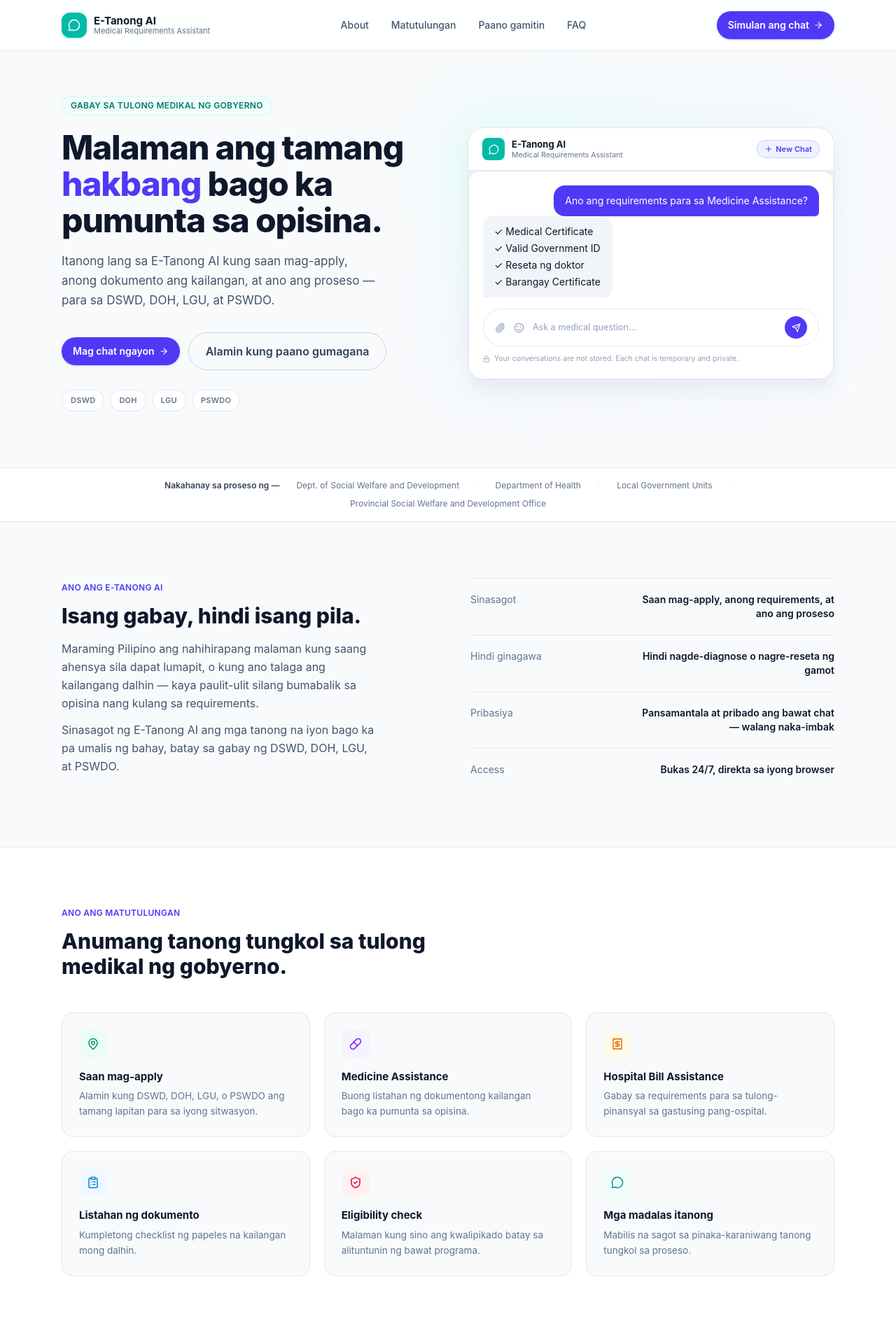
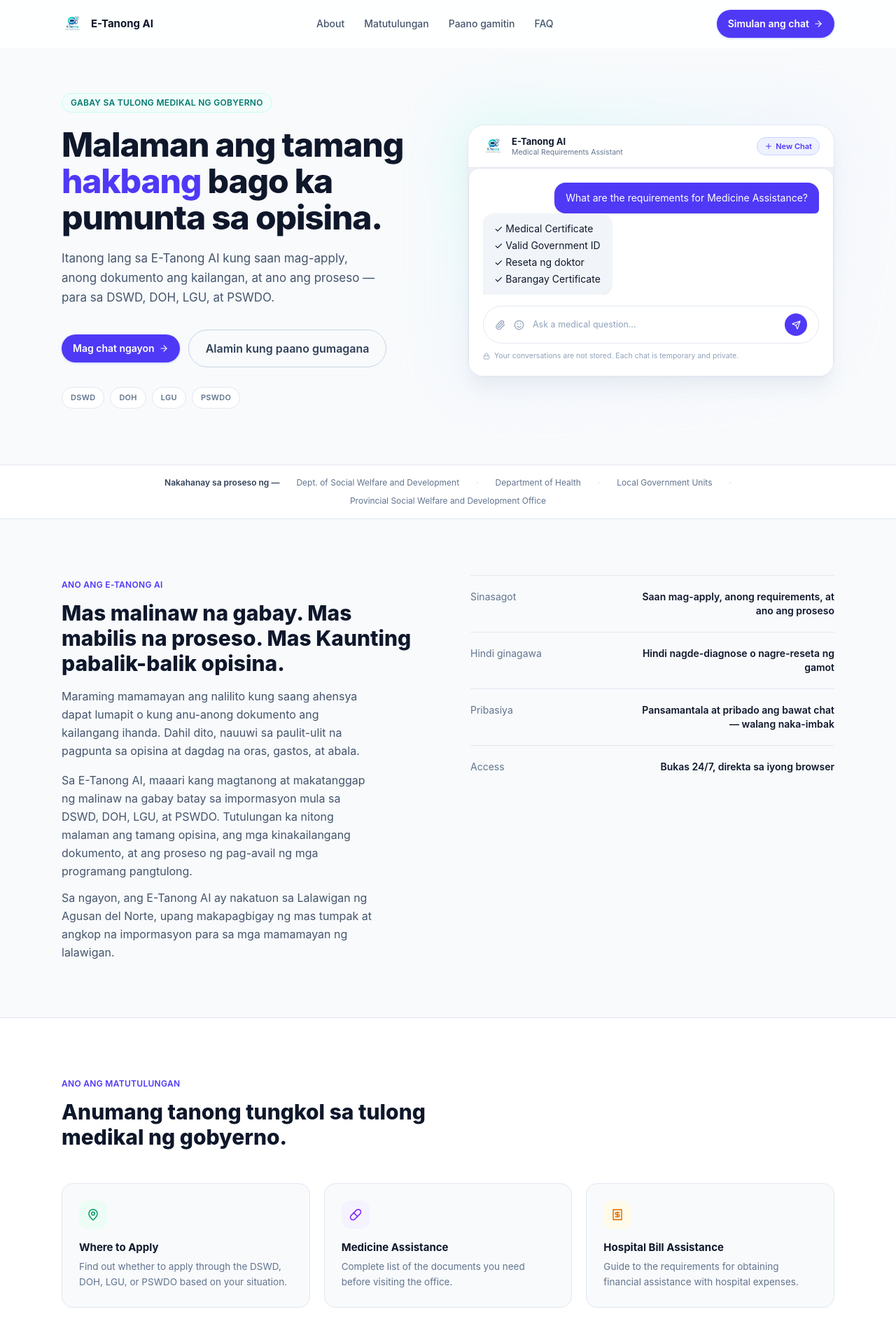
Before and after one commit to janrelle24/ai-inquiry-assistant, a React app in the folder frontend/: page / in a window 1280 px wide. Shown: the top 1888 px of the page at 70% size. Built offline with nearby package versions, Linux system fonts and the light colour scheme; the HTML template or start-up script is replaced by a standard one.

Commit message:
suggested question send into chat

```diff
--- a/frontend/src/pages/Home.jsx
+++ b/frontend/src/pages/Home.jsx
@@ -35,6 +35,7 @@ function Home() {
                 isOpen={sidebarOpen}
                 onClose={() => setSidebarOpen(false)}
                 onNewChat={handleNewChat}
+                onSuggestion={sendMessage}
             />
 
             <div className="flex flex-1 flex-col">
--- a/frontend/src/pages/LandingPage.jsx
+++ b/frontend/src/pages/LandingPage.jsx
@@ -1,5 +1,6 @@
 import { useState, useEffect } from "react";
 import { useNavigate } from "react-router-dom";
+import logo from "../assets/E-Tanong.png";
 import {
     MessageCircle,
     Send,
@@ -17,10 +18,16 @@ import {
     Plus,
     ArrowRight,
     Loader2,
+    Menu,
+    X,
+    Info,
+    HelpCircle,
+    ListOrdered,
+    MessageCircleQuestion,
 } from "lucide-react";
 const conversations = [
     {
-        question: "Ano ang requirements para sa Medicine Assistance?",
+        question: "What are the requirements for Medicine Assistance?",
         answer: [
         "Medical Certificate",
         "Valid Government ID",
@@ -29,36 +36,36 @@ const conversations = [
         ]
     },
     {
-        question: "Saan ako mag-a-apply?",
+        question: "Where should I apply?",
         answer: [
-        "Depende sa iyong sitwasyon.",
-        "Maaaring DSWD, DOH, LGU, o PSWDO."
+        "It depends on your situation.",
+        "You may need to apply through the DSWD, DOH, LGU, or PSWDO."
         ]
     },
     {
-        question: "Libre ba ang serbisyo?",
+        question: "Is the service free?",
         answer: [
-        "Oo.",
-        "Libre ang paggamit ng E-Tanong AI."
+        "Yes.",
+        "E-Tanong AI is free to use."
         ]
     }
 ];
 
 const suggestions = [
-    { icon: CheckCircle2, color: "text-emerald-600 bg-emerald-50", text: "Ano ang mga programang inaalok ng DSWD, DOH, LGU, at PSWDO?" },
-    { icon: Pill, color: "text-violet-600 bg-violet-50", text: "Ano ang requirements para sa Medicine Assistance?" },
-    { icon: Receipt, color: "text-amber-600 bg-amber-50", text: "Ano ang requirements para sa Hospital Bill Assistance?" },
-    { icon: ClipboardCheck, color: "text-sky-600 bg-sky-50", text: "Anong mga dokumento ang kailangan para mag-apply?" },
-    { icon: ShieldCheck, color: "text-rose-600 bg-rose-50", text: "Sino ang kwalipikado sa tulong medikal ng gobyerno?" },
+    { icon: CheckCircle2, color: "text-emerald-600 bg-emerald-50", text: "What medical assistance programs are offered by DSWD, DOH, LGU, and PSWDO?" },
+    { icon: Pill, color: "text-violet-600 bg-violet-50", text: "What are the requirements for  Medicine Assistance?" },
+    { icon: Receipt, color: "text-amber-600 bg-amber-50", text: "What are the requirements for Hospital Bill Assistance?" },
+    { icon: ClipboardCheck, color: "text-sky-600 bg-sky-50", text: "What documents are required to apply for assistance?" },
+    { icon: ShieldCheck, color: "text-rose-600 bg-rose-50", text: "Who is eligible for government assistance?" },
 ];
 
 const capabilities = [
-    { icon: MapPin, color: "text-emerald-600 bg-emerald-50", title: "Saan mag-apply", desc: "Alamin kung DSWD, DOH, LGU, o PSWDO ang tamang lapitan para sa iyong sitwasyon." },
-    { icon: Pill, color: "text-violet-600 bg-violet-50", title: "Medicine Assistance", desc: "Buong listahan ng dokumentong kailangan bago ka pumunta sa opisina." },
-    { icon: Receipt, color: "text-amber-600 bg-amber-50", title: "Hospital Bill Assistance", desc: "Gabay sa requirements para sa tulong-pinansyal sa gastusing pang-ospital." },
-    { icon: ClipboardList, color: "text-sky-600 bg-sky-50", title: "Listahan ng dokumento", desc: "Kumpletong checklist ng papeles na kailangan mong dalhin." },
-    { icon: ShieldCheck, color: "text-rose-600 bg-rose-50", title: "Eligibility check", desc: "Malaman kung sino ang kwalipikado batay sa alituntunin ng bawat programa." },
-    { icon: MessageCircle, color: "text-teal-600 bg-teal-50", title: "Mga madalas itanong", desc: "Mabilis na sagot sa pinaka-karaniwang tanong tungkol sa proseso." },
+    { icon: MapPin, color: "text-emerald-600 bg-emerald-50", title: "Where to Apply", desc: "Find out whether to apply through the DSWD, DOH, LGU, or PSWDO based on your situation." },
+    { icon: Pill, color: "text-violet-600 bg-violet-50", title: "Medicine Assistance", desc: "Complete list of the documents you need before visiting the office." },
+    { icon: Receipt, color: "text-amber-600 bg-amber-50", title: "Hospital Bill Assistance", desc: "Guide to the requirements for obtaining financial assistance with hospital expenses." },
+    { icon: ClipboardList, color: "text-sky-600 bg-sky-50", title: "Document Checklist", desc: "A complete checklist of the documents you need to bring." },
+    { icon: ShieldCheck, color: "text-rose-600 bg-rose-50", title: "Eligibility check", desc: "Find out who qualifies based on each program's eligibility guidelines." },
+    { icon: MessageCircle, color: "text-teal-600 bg-teal-50", title: "Frequently Asked Questions", desc: "Quick answers to the most common questions about the application process." },
 ];
 
 const steps = [
@@ -74,6 +81,13 @@ const faqs = [
     { q: "Nagbibigay ba ito ng medical advice?", a: "Hindi. Gabay lamang ito sa proseso at requirements — hindi ito nagde-diagnose ng kondisyon o nagrereseta ng gamot." },
 ];
 
+const navLinks = [
+    { href: "#about", label: "About", icon: Info },
+    { href: "#help", label: "Matutulungan", icon: HelpCircle },
+    { href: "#steps", label: "Paano gamitin", icon: ListOrdered },
+    { href: "#faq", label: "FAQ", icon: MessageCircleQuestion },
+];
+
 // Full-screen loading takeover shown while the app "connects" to the chat
 function ChatLoadingOverlay({ visible }) {
     return (
@@ -87,9 +101,11 @@ function ChatLoadingOverlay({ visible }) {
             <div className="relative flex items-center justify-center">
                 <span className="absolute h-20 w-20 rounded-full bg-teal-400/20 animate-ping" />
                 <span className="absolute h-20 w-20 rounded-full border-2 border-teal-200" />
-                <div className="relative w-14 h-14 rounded-2xl bg-teal-500 flex items-center justify-center text-white shadow-lg shadow-teal-200">
-                    <MessageCircle size={24} />
-                </div>
+                <img
+                    src={logo}
+                    alt="E-Tanong AI Logo"
+                    className="relative w-14 h-14 rounded-2xl object-contain shadow-lg shadow-teal-200"
+                />
             </div>
 
             <div className="mt-7 flex items-center gap-2 text-slate-700 font-semibold text-[15px]">
@@ -107,7 +123,26 @@ export default function ETanongLanding() {
     const [currentChat, setCurrentChat] = useState(0);
     //
     const [chatLoading, setChatLoading] = useState(false);
+    const [mobileOpen, setMobileOpen] = useState(false); // mobile sidebar drawer
+    const [scrolled, setScrolled] = useState(false);
+    const [isDesktop, setIsDesktop] = useState(() =>
+        typeof window !== "undefined" ? window.matchMedia("(min-width: 1024px)").matches : true
+    );
     const navigate = useNavigate();
+
+    // Drives top-nav (desktop) vs sidebar-drawer (mobile) directly off actual window width
+    useEffect(() => {
+        const mq = window.matchMedia("(min-width: 1024px)");
+        const onChange = (e) => setIsDesktop(e.matches);
+        mq.addEventListener("change", onChange);
+        return () => mq.removeEventListener("change", onChange);
+    }, []);
+
+    useEffect(() => {
+        const onScroll = () => setScrolled(window.scrollY > 8);
+        window.addEventListener("scroll", onScroll);
+        return () => window.removeEventListener("scroll", onScroll);
+    }, []);
 
     useEffect(() => {
         const user = setTimeout(() => {
@@ -132,36 +167,111 @@ export default function ETanongLanding() {
         };
     }, [currentChat]);
 
-    // Shows a brief loading state on the CTA before navigating to /chat
+    // Shows a full-screen loading takeover before navigating to /chat
     const handleStartChat = () => {
         if (chatLoading) return;
         setChatLoading(true);
         setTimeout(() => {
             navigate("/chat");
-        }, 4000);
+        }, 1400);
     };
 
     return (
         <div className="min-h-screen bg-slate-50 text-slate-900 font-sans">
             <ChatLoadingOverlay visible={chatLoading} />
-            {/* NAV */}
-            <nav className="sticky top-0 z-30 bg-white/85 backdrop-blur border-b border-slate-200">
-                <div className="max-w-6xl mx-auto px-6 py-4 flex items-center justify-between">
+
+            {/* MOBILE TOPBAR + SIDEBAR DRAWER */}
+            {!isDesktop && (
+            <>
+            <div className="sticky top-0 z-30 bg-white/90 backdrop-blur border-b border-slate-200 px-4 py-3 flex items-center justify-between">
+                <div className="flex items-center gap-2">
+                    <img src={logo} alt="E-Tanong AI Logo" className="w-8 h-8 rounded-lg object-contain" />
+                    <span className="font-bold text-slate-900 text-[15px]">E-Tanong AI</span>
+                </div>
+                <button
+                    onClick={() => setMobileOpen(true)}
+                    className="p-2 rounded-lg text-slate-600 hover:bg-slate-100 transition"
+                    aria-label="Open menu"
+                >
+                    <Menu size={20} />
+                </button>
+            </div>
+
+            <div
+                onClick={() => setMobileOpen(false)}
+                className={`fixed inset-0 z-40 bg-black/40 transition-opacity duration-300 ${
+                    mobileOpen ? "opacity-100" : "opacity-0 pointer-events-none"
+                }`}
+            />
+            <aside
+                className={`fixed inset-y-0 left-0 z-50 w-64 bg-white border-r border-slate-200 flex flex-col transition-transform duration-300 ${
+                    mobileOpen ? "translate-x-0" : "-translate-x-full"
+                }`}
+            >
+                <div className="flex items-center justify-between px-5 py-4 border-b border-slate-200">
+                    <div className="flex items-center gap-2">
+                        <img src={logo} alt="E-Tanong AI Logo" className="w-8 h-8 rounded-lg object-contain" />
+                        <span className="font-bold text-slate-900 text-[15px]">E-Tanong AI</span>
+                    </div>
+                    <button
+                        onClick={() => setMobileOpen(false)}
+                        className="p-1.5 rounded-lg text-slate-500 hover:bg-slate-100 transition"
+                        aria-label="Close menu"
+                    >
+                        <X size={18} />
+                    </button>
+                </div>
+                <nav className="flex-1 px-3 py-4 flex flex-col gap-1">
+                    {navLinks.map((link) => (
+                        <a
+                            key={link.href}
+                            href={link.href}
+                            onClick={() => setMobileOpen(false)}
+                            className="flex items-center gap-3 px-3 py-2.5 rounded-lg text-sm font-medium text-slate-600 hover:bg-indigo-50 hover:text-indigo-700 transition-colors"
+                        >
+                            <link.icon size={18} />
+                            {link.label}
+                        </a>
+                    ))}
+                </nav>
+                <div className="p-3 border-t border-slate-200">
+                    <button
+                        onClick={() => { setMobileOpen(false); handleStartChat(); }}
+                        disabled={chatLoading}
+                        className="w-full inline-flex items-center justify-center gap-1.5 bg-indigo-600 hover:bg-indigo-500 transition-colors text-white text-sm font-semibold px-4 py-2.5 rounded-full"
+                    >
+                        Simulan ang chat <ArrowRight size={14} />
+                    </button>
+                </div>
+            </aside>
+            </>
+            )}
+
+            {/* DESKTOP TOP NAV */}
+            {isDesktop && (
+            <nav
+                className={`sticky top-0 z-30 bg-white/85 backdrop-blur border-b transition-shadow duration-300 ${
+                    scrolled ? "border-slate-200 shadow-sm shadow-slate-200/60" : "border-transparent"
+                }`}
+            >
+                <div className="max-w-6xl mx-auto px-6 py-3.5 flex items-center justify-between">
                     <div className="flex items-center gap-2.5">
-                        <div className="w-9 h-9 rounded-xl bg-teal-500 flex items-center justify-center text-white shadow-sm shadow-teal-200">
-                            <MessageCircle className="w-4.5 h-4.5" size={18} />
-                        </div>
-                        <div className="leading-tight">
-                            <div className="font-bold text-slate-900 text-[15px]">E-Tanong AI</div>
-                            <div className="text-[11px] text-slate-500 -mt-0.5">Medical Requirements Assistant</div>
-                        </div>
+                        <img src={logo} alt="E-Tanong AI Logo" className="w-8 h-8 rounded-lg object-contain shrink-0" />
+                        <span className="font-bold text-slate-900 text-[15px]">E-Tanong AI</span>
                     </div>
-                    <div className="hidden md:flex items-center gap-8 text-sm font-medium text-slate-600">
-                        <a href="#about" className="hover:text-slate-900">About</a>
-                        <a href="#help" className="hover:text-slate-900">Matutulungan</a>
-                        <a href="#steps" className="hover:text-slate-900">Paano gamitin</a>
-                        <a href="#faq" className="hover:text-slate-900">FAQ</a>
+
+                    <div className="flex items-center gap-7 text-sm font-medium text-slate-600">
+                        {navLinks.map((link) => (
+                            <a
+                                key={link.href}
+                                href={link.href}
+                                className="relative py-1 hover:text-slate-900 transition-colors after:absolute after:left-0 after:-bottom-0.5 after:h-[1.5px] after:w-0 after:bg-indigo-600 after:transition-all hover:after:w-full"
+                            >
+                                {link.label}
+                            </a>
+                        ))}
                     </div>
+
                     <button
                         onClick={handleStartChat}
                         disabled={chatLoading}
@@ -169,9 +279,12 @@ export default function ETanongLanding() {
                     >
                         Simulan ang chat <ArrowRight size={14} />
                     </button>
-
                 </div>
             </nav>
+            )}
+
+            {/* PAGE CONTENT */}
+            <div>
 
             {/* HERO */}
             <header className="max-w-6xl mx-auto px-6 pt-16 pb-20 grid lg:grid-cols-2 gap-14 items-center">
@@ -217,9 +330,11 @@ export default function ETanongLanding() {
                     <div className="absolute -inset-4 bg-gradient-to-br from-teal-100 via-indigo-50 to-transparent rounded-[32px] blur-2xl opacity-70" />
                     <div className="relative bg-[#EEF0F6] border border-slate-200 rounded-[24px] shadow-xl shadow-slate-200/70 overflow-hidden">
                         <div className="bg-white px-5 py-3.5 border-b border-slate-200 flex items-center gap-2.5">
-                            <div className="w-8 h-8 rounded-lg bg-teal-500 flex items-center justify-center text-white">
-                                <MessageCircle size={15} />
-                            </div>
+                            <img
+                                src={logo}
+                                alt="E-Tanong AI Logo"
+                                className="w-8 h-8 rounded-lg object-contain"
+                            />
                             <div className="leading-tight">
                                 <div className="font-bold text-slate-900 text-[13px]">E-Tanong AI</div>
                                 <div className="text-[10.5px] text-slate-500">Medical Requirements Assistant</div>
@@ -303,12 +418,17 @@ export default function ETanongLanding() {
             <section id="about" className="max-w-6xl mx-auto px-6 py-20 grid lg:grid-cols-2 gap-16 items-start">
                 <div>
                     <span className="text-[12px] font-semibold tracking-wide uppercase text-indigo-600">Ano ang E-Tanong AI</span>
-                    <h2 className="mt-3 text-3xl font-extrabold text-slate-900">Isang gabay, hindi isang pila.</h2>
+                    <h2 className="mt-3 text-3xl font-extrabold text-slate-900">Mas malinaw na gabay. Mas mabilis na proseso. Mas Kaunting pabalik-balik opisina.</h2>
                     <p className="mt-4 text-slate-600 leading-relaxed max-w-md">
-                        Maraming Pilipino ang nahihirapang malaman kung saang ahensya sila dapat lumapit, o kung ano talaga ang kailangang dalhin — kaya paulit-ulit silang bumabalik sa opisina nang kulang sa requirements.
+                        Maraming mamamayan ang nalilito kung saang ahensya dapat lumapit o kung anu-anong dokumento ang kailangang ihanda.
+                        Dahil dito, nauuwi sa paulit-ulit na pagpunta sa opisina at dagdag na oras, gastos, at abala.
+                    </p>
+                    <p className="mt-4 text-slate-600 leading-relaxed max-w-md">
+                        Sa E-Tanong AI, maaari kang magtanong at makatanggap ng malinaw na gabay batay sa impormasyon mula sa DSWD, DOH, LGU, at PSWDO.
+                        Tutulungan ka nitong malaman ang tamang opisina, ang mga kinakailangang dokumento, at ang proseso ng pag-avail ng mga programang pangtulong.
                     </p>
                     <p className="mt-3 text-slate-600 leading-relaxed max-w-md">
-                        Sinasagot ng E-Tanong AI ang mga tanong na iyon bago ka pa umalis ng bahay, batay sa gabay ng DSWD, DOH, LGU, at PSWDO.
+                        Sa ngayon, ang E-Tanong AI ay nakatuon sa Lalawigan ng Agusan del Norte, upang makapagbigay ng mas tumpak at angkop na impormasyon para sa mga mamamayan ng lalawigan.
                     </p>
                 </div>
                 <div className="divide-y divide-slate-200 border-t border-slate-200">
@@ -431,7 +551,7 @@ export default function ETanongLanding() {
                 <button
                     onClick={handleStartChat}
                     disabled={chatLoading}
-                    className="inline-flex items-center gap-1.5 bg-indigo-600 hover:bg-indigo-500 disabled:opacity-90 disabled:cursor-not-allowed transition-colors text-white text-sm font-semibold px-4 py-2.5 rounded-full shadow-sm shadow-indigo-200 min-w-[152px] justify-center cursor-pointer"
+                    className="mt-8 inline-flex items-center gap-1.5 bg-indigo-600 hover:bg-indigo-500 disabled:opacity-90 disabled:cursor-not-allowed transition-colors text-white text-sm font-semibold px-4 py-2.5 rounded-full shadow-sm shadow-indigo-200 min-w-[152px] justify-center cursor-pointer"
                 >
                     Buksan ang E-Tanong AI <ArrowRight size={14} />
                 </button>
@@ -441,14 +561,18 @@ export default function ETanongLanding() {
             <footer className="border-t border-slate-200">
                 <div className="max-w-6xl mx-auto px-6 py-8 flex flex-wrap items-center justify-between gap-3">
                     <div className="flex items-center gap-2">
-                        <div className="w-7 h-7 rounded-lg bg-teal-500 flex items-center justify-center text-white">
-                            <MessageCircle size={13} />
-                        </div>
+                        <img
+                            src={logo}
+                            alt="E-Tanong AI Logo"
+                            className="w-7 h-7 rounded-lg object-contain"
+                        />
                         <span className="font-bold text-slate-900 text-sm">E-Tanong AI</span>
                     </div>
                     <span className="text-[12px] text-slate-400">Gabay lamang sa proseso — hindi kapalit ng payo mula sa opisyal na ahensya.</span>
                 </div>
             </footer>
+
+            </div>
         </div>
     );
 }
```
Also changed, not shown: frontend/src/components/Sidebar.jsx (+5 -2 lines).
